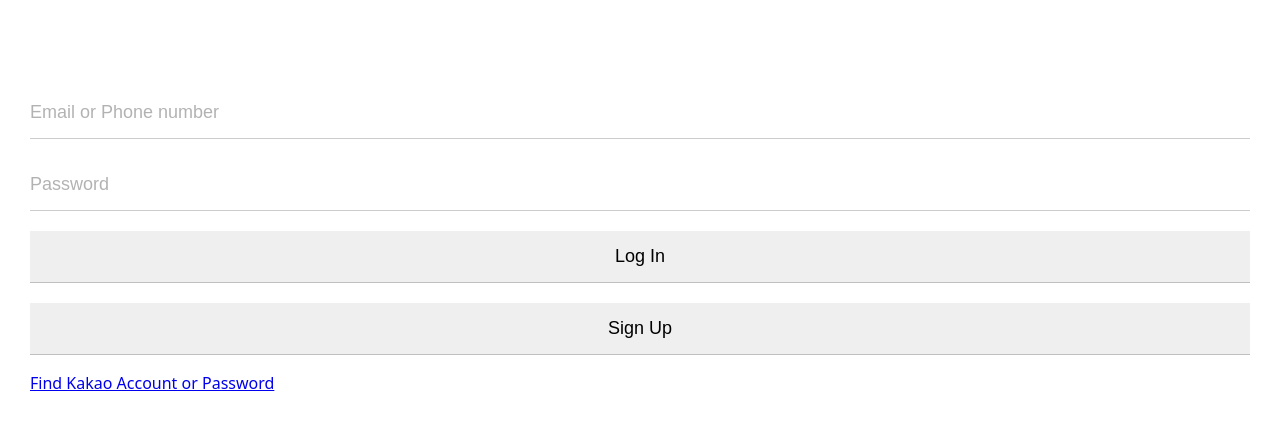
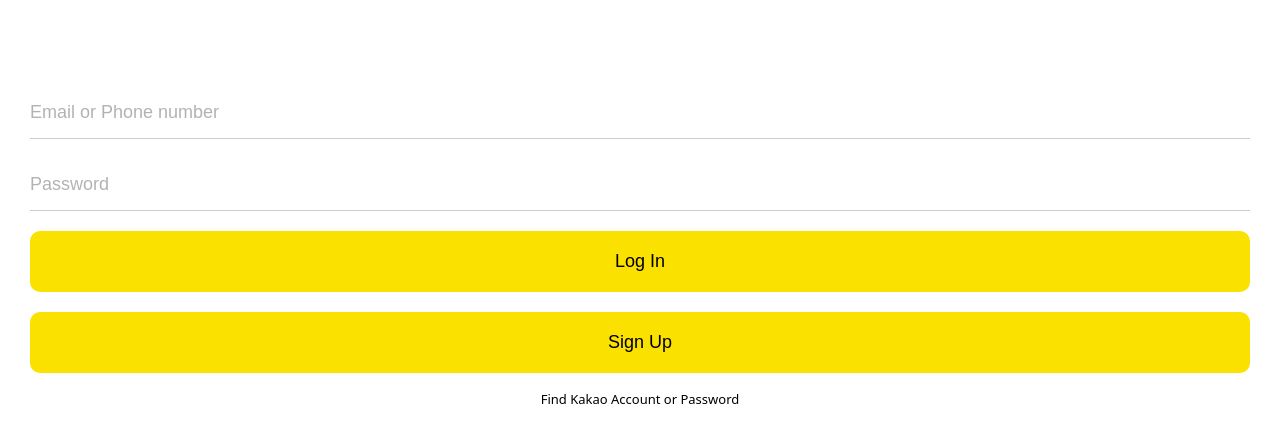
Before and after one commit to jhs921020/kakao-clone, a plain HTML site: page index.html in a window 1280 px wide. Shown: the part 180-622 px from the top of the page. Drawn offline with Linux system fonts and the light colour scheme.

Commit message:
login form part 2
Finished index page

```diff
--- a/css/login-form.css
+++ b/css/login-form.css
@@ -8,8 +8,11 @@
     border: none;
     padding: 15px 0px;
     font-size: 18px;
+    margin-bottom: 20px;
+}
+
+#login-form input:not([type="submit"]) {
     border-bottom: 1px solid rgba(0, 0, 0, 0.2);
-    margin-bottom: 20px;
     transition: border-color .3s ease-in-out;
 }
 
@@ -20,3 +23,17 @@
 #login-form input:focus {
     border-color: rgba(0, 0, 0, 0.3);
 }
+
+#login-form input[type="submit"] {
+    background-color: var(--yellow);
+    cursor: pointer;
+    padding: 20px 0px;
+    border-radius: 10px;
+}
+
+#login-form a {
+    text-align: center;
+    text-decoration: none;
+    color: inherit;
+    font-size: 13px;
+}
```
